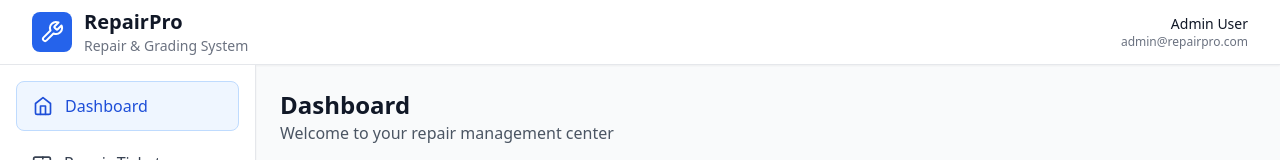
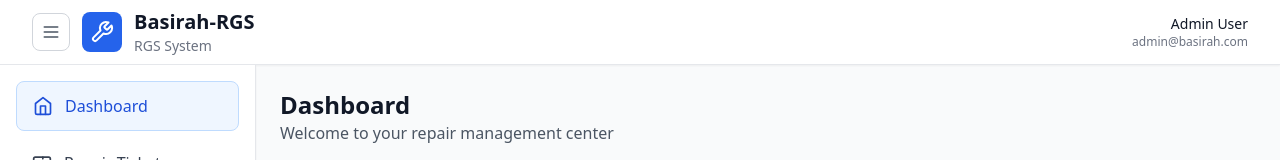
Before and after one commit to idrak-dareshani/basirah-rgs-mvp, a React (Vite) app: page / in a window 1280 px wide. Shown: the top 160 px of the page. Built offline with nearby package versions, Linux system fonts and the light colour scheme; no server answers; the database is empty.

Commit message:
Add collapsible sidebar with burger menu

```diff
--- a/index.html
+++ b/index.html
@@ -4,7 +4,7 @@
     <meta charset="UTF-8" />
     <link rel="icon" type="image/svg+xml" href="/vite.svg" />
     <meta name="viewport" content="width=device-width, initial-scale=1.0" />
-    <title>Repair and Grading System MVP</title>
+    <title>Basirah-RGS</title>
   </head>
   <body>
     <div id="root"></div>
--- a/src/components/Layout.tsx
+++ b/src/components/Layout.tsx
@@ -1,5 +1,5 @@
 import React from 'react';
-import { Wrench, Home, Ticket, Users, Settings, BarChart3 } from 'lucide-react';
+import { Wrench, Home, Ticket, Users, Settings, BarChart3, Menu } from 'lucide-react';
 
 interface LayoutProps {
   children: React.ReactNode;
@@ -8,6 +8,8 @@ interface LayoutProps {
 }
 
 const Layout: React.FC<LayoutProps> = ({ children, currentView, onViewChange }) => {
+  const [sidebarCollapsed, setSidebarCollapsed] = React.useState(false);
+
   const navItems = [
     { id: 'dashboard', label: 'Dashboard', icon: Home },
     { id: 'tickets', label: 'Repair Tickets', icon: Ticket },
@@ -24,18 +26,24 @@ const Layout: React.FC<LayoutProps> = ({ children, currentView, onViewChange })
         <div className="max-w-7xl mx-auto px-4 sm:px-6 lg:px-8">
           <div className="flex justify-between items-center h-16">
             <div className="flex items-center space-x-3">
+              <button
+                onClick={() => setSidebarCollapsed(!sidebarCollapsed)}
+                className="p-2 rounded-lg border border-gray-300 hover:bg-gray-50 transition-colors duration-200"
+              >
+                <Menu className="w-5 h-5 text-gray-600" />
+              </button>
               <div className="flex items-center justify-center w-10 h-10 bg-blue-600 rounded-lg">
                 <Wrench className="w-6 h-6 text-white" />
               </div>
               <div>
-                <h1 className="text-xl font-bold text-gray-900">RepairPro</h1>
-                <p className="text-sm text-gray-500">Repair & Grading System</p>
+                <h1 className="text-xl font-bold text-gray-900">Basirah-RGS</h1>
+                <p className="text-sm text-gray-500">RGS System</p>
               </div>
             </div>
             <div className="flex items-center space-x-4">
               <div className="text-right">
                 <p className="text-sm font-medium text-gray-900">Admin User</p>
-                <p className="text-xs text-gray-500">admin@repairpro.com</p>
+                <p className="text-xs text-gray-500">admin@basirah.com</p>
               </div>
             </div>
           </div>
@@ -44,20 +52,21 @@ const Layout: React.FC<LayoutProps> = ({ children, currentView, onViewChange })
 
       <div className="flex">
         {/* Sidebar */}
-        <nav className="w-64 bg-white shadow-sm border-r border-gray-200 min-h-screen">
+        <nav className={`${sidebarCollapsed ? 'w-16' : 'w-64'} bg-white shadow-sm border-r border-gray-200 min-h-screen transition-all duration-300`}>
           <div className="p-4 space-y-2">
             {navItems.map(({ id, label, icon: Icon }) => (
               <button
                 key={id}
                 onClick={() => onViewChange(id)}
-                className={`w-full flex items-center space-x-3 px-4 py-3 rounded-lg text-left transition-all duration-200 ${
+                className={`w-full flex items-center ${sidebarCollapsed ? 'justify-center px-2' : 'space-x-3 px-4'} py-3 rounded-lg text-left transition-all duration-200 ${
                   currentView === id
                     ? 'bg-blue-50 text-blue-700 border border-blue-200'
                     : 'text-gray-700 hover:bg-gray-50 hover:text-gray-900'
                 }`}
+                title={sidebarCollapsed ? label : undefined}
               >
                 <Icon className="w-5 h-5" />
-                <span className="font-medium">{label}</span>
+                {!sidebarCollapsed && <span className="font-medium">{label}</span>}
               </button>
             ))}
           </div>
```
